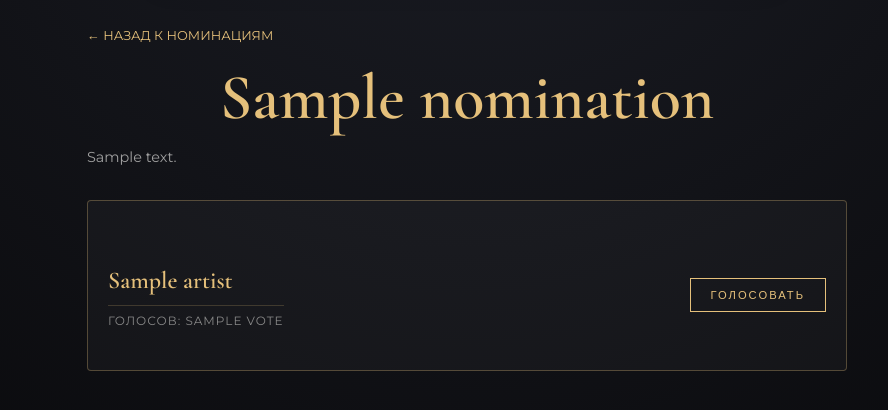
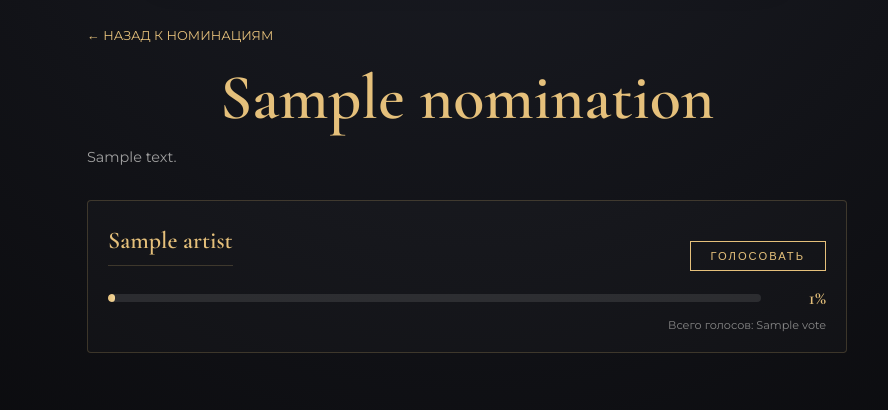
Before and after one commit to kkqumii/gayo-awards, a Python web app: template templates/vote.html in a window 1280 px wide. Shown: the part 261-671 px from the top of the page, without its empty margins (173-1061 px from the left). Run offline with Jinja, Linux system fonts and the light colour scheme; the template is opened without the code that fills it: most values are stand-ins (such as "Sample title", 1, 10 or a date in 2020).

Commit message:
Update vote.html

```diff
--- a/templates/vote.html
+++ b/templates/vote.html
@@ -24,20 +24,37 @@
         </div>
     {% endif %}
 
-    <div style="display: flex; flex-direction: column; gap: 15px;">
+        <div style="display: flex; flex-direction: column; gap: 20px; margin-top: 30px;">
         {% for artist in artists %}
-            <div style="background: rgba(255,255,255,0.03); border: 1px solid rgba(229, 192, 123, 0.3); padding: 25px 20px; border-radius: 4px; display: flex; justify-content: space-between; align-items: center;">
-                <div>
-                    <h2 style="font-family: 'Cormorant Garamond', serif; font-size: 1.5rem; margin-bottom: 5px;">{{ artist }}</h2>
-                    <p style="color: #888; font-size: 0.75rem; text-transform: uppercase; letter-spacing: 1px;">Голосов: {{ votes[artist] }}</p>
+            <div style="background: rgba(255,255,255,0.02); padding: 20px; border-radius: 4px; border: 1px solid rgba(229, 192, 123, 0.2);">
+
+                <!-- Название артиста и кнопка голосования в одной строке -->
+                <div style="display: flex; justify-content: space-between; align-items: center; margin-bottom: 15px;">
+                    <h2 style="font-family: 'Cormorant Garamond', serif; font-size: 1.5rem; margin: 0;">{{ artist }}</h2>
+
+                    {% if not has_voted %}
+                        <form method="POST" style="margin: 0;">
+                            <input type="hidden" name="artist" value="{{ artist }}">
+                            <button type="submit" class="btn" style="padding: 8px 20px; font-size: 0.7rem;">Голосовать</button>
+                        </form>
+                    {% endif %}
                 </div>
 
-                {% if not has_voted %}
-                    <form method="POST">
-                        <input type="hidden" name="artist" value="{{ artist }}">
-                        <button type="submit" class="btn" style="padding: 10px 20px; font-size: 0.7rem;">Голосовать</button>
-                    </form>
-                {% endif %}
+                <!-- Полоска прогресса и проценты -->
+                <div style="display: flex; align-items: center; gap: 15px;">
+                    <div style="flex-grow: 1; height: 8px; background: rgba(255, 255, 255, 0.1); border-radius: 4px; overflow: hidden;">
+                        <!-- Ширина полоски зависит от процента. Заливка золотым градиентом -->
+                        <div style="height: 100%; width: {{ percentages[artist] }}%; background: linear-gradient(90deg, #e5c07b, #f3d79b); border-radius: 4px; transition: width 0.5s ease;"></div>
+                    </div>
+                    <span style="font-family: 'Cormorant Garamond', serif; font-size: 1.2rem; font-weight: bold; color: #e5c07b; min-width: 50px; text-align: right;">
+                        {{ percentages[artist] }}%
+                    </span>
+                </div>
+
+                <!-- Мелкий текст с абсолютным количеством голосов (опционально) -->
+                <div style="margin-top: 8px; font-size: 0.7rem; color: #888; text-align: right;">
+                    Всего голосов: {{ votes[artist] }}
+                </div>
             </div>
         {% endfor %}
     </div>
```
